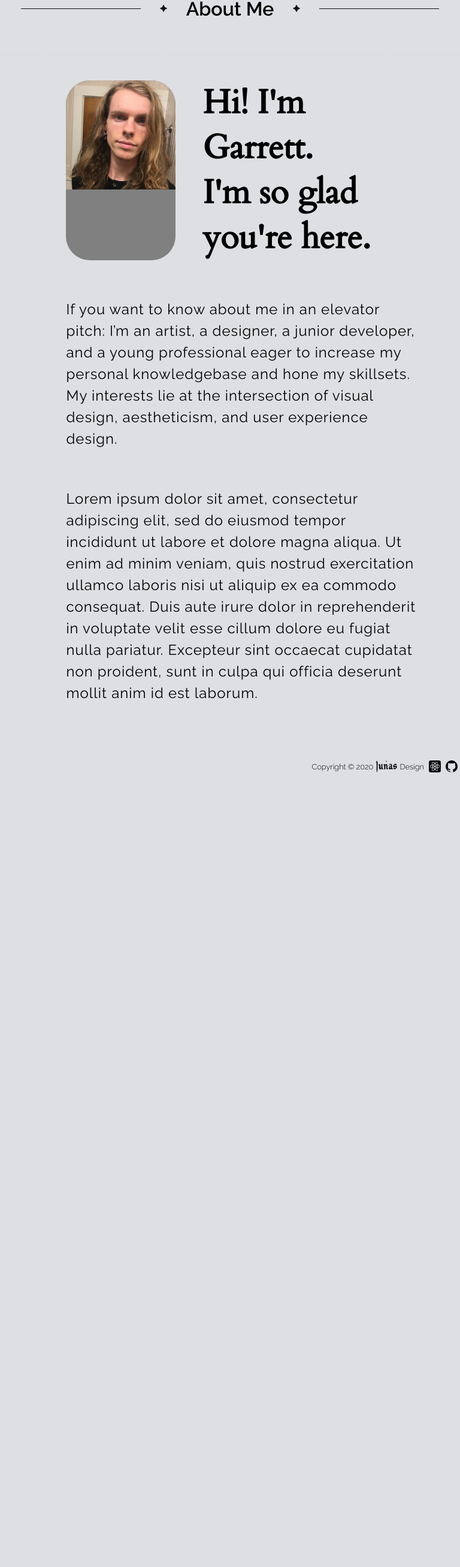
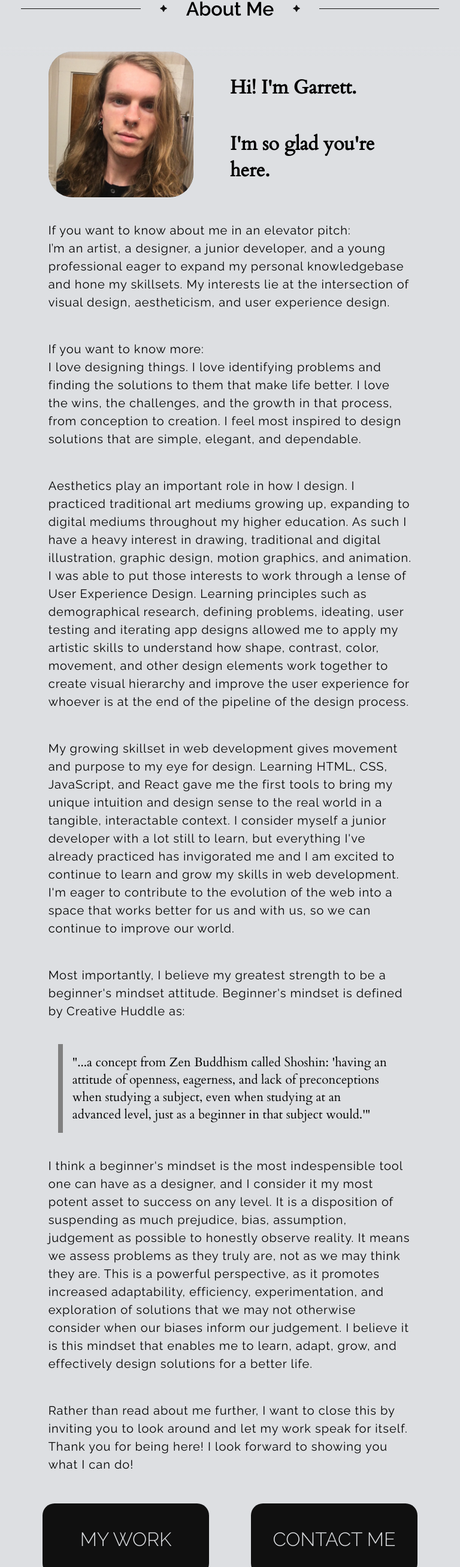
Before and after one commit to garrettruble1/portfolio-site, a React (Create React App) app: page /aboutme in a window 768 px wide. Shown: the part 86-2699 px from the top of the page at 60% size. Before the commit the page ends 1388 px from the top, so only its background shows below. Built offline with nearby package versions, Linux system fonts and the light colour scheme.

Commit message:
Finished About Me page

```diff
--- a/src/components/footer/Footer.css
+++ b/src/components/footer/Footer.css
@@ -1,6 +1,7 @@
 .footerContainer {
     height: 48px;
     width: 100%;
+    padding: 0px 4px;
     display: flex;
     justify-content: flex-end;
     align-items: center;
--- a/src/components/header/Header.css
+++ b/src/components/header/Header.css
@@ -92,7 +92,7 @@
 .headerLines {
     display: block;
     height: 1px;
-    width: 300px;
+    width: 350px;
     background-color: #101010;
     animation: headerLinesGrow;
     animation-duration: 0.4s;
@@ -104,7 +104,7 @@
 @keyframes headerLinesShrink {
 
     0% {
-        width: 300px;
+        width: 350px;
     }
 
     100% {
@@ -119,7 +119,7 @@
     }
 
     100% {
-        width: 300px;
+        width: 350px;
     }
 }
 
--- a/src/components/nav/Navigation.css
+++ b/src/components/nav/Navigation.css
@@ -81,7 +81,7 @@
   }
 
   .navItems {
-    margin: 0;
+    margin: 8px 0px;
     padding: 4px;
     width: 70%;
     height: 20%;
@@ -97,7 +97,7 @@
 
   .navLinks::before {
     position: absolute;
-    left: 16%;
+    left: 17%;
     height: 20px;
     width: 20px;
     content: '';
--- a/src/pages/aboutme/AboutMe.css
+++ b/src/pages/aboutme/AboutMe.css
@@ -11,6 +11,7 @@
     opacity: 0;
     grid-column-start: 3;
     grid-column-end: 7;
+    margin-bottom: 40px;
     padding-top: 100%;
     border-radius: 40px;
     overflow: hidden;
@@ -29,7 +30,7 @@
 .introTextRow {
     opacity: 0;
     grid-column-start: 8;
-    grid-column-end: 16;
+    grid-column-end: 15;
     display: flex;
     flex-direction: column;
     justify-content: space-evenly;
@@ -40,14 +41,69 @@
     font-size: 350%;
 }
 
-.elevatorText {
+.paragraphText {
     opacity: 0;
     grid-column-start: 3;
+    grid-column-end: 15;
+    margin: 20px 0px ;
+    font-size: 150%;
+    line-height: 160%;
+    letter-spacing: 1px;
+}
+
+.quote {
+    grid-column-start: 3;
+    grid-column-end: 15;
+    margin: 16px;
+    padding: 16px;
+    border-left: 8px solid grey;
+    font-family: 'Cardo', serif;
+    font-size: 150%;
+}
+
+.buttonContainer {
+    position: relative;
+    grid-column-start: 2;
     grid-column-end: 16;
-    margin-top: 64px;
-    font-size: 150%;
-    line-height: 150%;
-    letter-spacing: 1px;
+    height: 132px;
+    margin: 40px 0px;
+    padding: 16px;
+    display: flex;
+    justify-content: space-around;
+    align-items: center;
+}
+
+.innerNavButton {
+    display: flex;
+    justify-content: center;
+    align-items: center;
+    width: 40%;
+    height: 120px;
+    border: none;
+    border-radius: 20px;
+    background-color: #101010;
+    font-family: 'Raleway', serif;
+    font-size: 200%;
+    font-weight: 300;
+    color: #DDDFE2;
+    transition: 0.3s;
+}
+
+.innerNavButton:hover {
+    width: 42%;
+    height: 132px;
+    border: none;
+    border-radius: 20px;
+    background-color: #101010;
+    font-family: 'Raleway', serif;
+    font-size: 175%;
+    font-weight: 600;
+    cursor: pointer;
+    transition: 0.3s;
+}
+
+.innerNavButton:focus {
+    outline: none;
 }
 
 .contentFadeIn {
@@ -70,6 +126,100 @@
     }
 }
 
+/* ================================================= TABLET STYLES ================================================= */
+
+@media screen and (min-width: 667px) and (max-width: 1024px) {
+
+    .content {
+        display: grid;
+        grid-template-columns: 1fr 1fr 1fr 1fr 1fr 1fr 1fr 1fr 1fr 1fr 1fr 1fr;
+        width: 100%;
+        padding: 172px 20px 40px 20px;
+    }
+
+    .pictureFrame {
+        position: relative;
+        opacity: 0;
+        grid-column-start: 2;
+        grid-column-end: 6;
+        margin-bottom: 16px;
+        padding-top: 100%;
+        border-radius: 40px;
+        overflow: hidden;
+        background-color: grey;
+    }
+
+    .selfie {
+        position: absolute;
+        top: 0;
+        right: 0;
+        bottom: 0;
+        left: 0;
+        width: 100%;
+    }
+
+    .introTextRow {
+        opacity: 0;
+        grid-column-start: 7;
+        grid-column-end: 12;
+        display: flex;
+        flex-direction: column;
+        justify-content: space-evenly;
+    }
+
+    .introText {
+        font-family: 'Cardo', serif;
+        font-size: 200%;
+        padding: 12px 0px;
+    }
+
+    .paragraphText {
+        opacity: 0;
+        grid-column-start: 2;
+        grid-column-end: 12;
+        margin: 24px 0px;
+        font-size: 125%;
+        line-height: 150%;
+    }
+
+    .quote {
+        grid-column-start: 2;
+        grid-column-end: 12;
+        margin: 16px;
+        padding: 16px;
+        border-left: 8px solid grey;
+        font-family: 'Cardo', serif;
+        font-size: 130%;
+    }
+
+    .buttonContainer {
+        position: relative;
+        grid-column-start: 1;
+        grid-column-end: 13;
+        height: 132px;
+        margin: 20px 0px;
+        padding: 16px;
+        display: flex;
+        justify-content: space-around;
+        align-items: center;
+    }
+
+    .innerNavButton {
+        display: flex;
+        justify-content: center;
+        align-items: center;
+        width: 40%;
+        height: 120px;
+        border: none;
+        border-radius: 20px;
+        background-color: #101010;
+        font-family: 'Raleway', serif;
+        font-size: 200%;
+        font-weight: 300;
+        transition: 0.3s;
+    }
+}
+
 /* ================================================= MOBILE STYLES ================================================= */
 
 @media screen and (min-width: 320px) and (max-width: 667px) {
@@ -86,6 +236,7 @@
         opacity: 0;
         grid-column-start: 2;
         grid-column-end: 8;
+        margin-bottom: 16px;
         padding-top: 100%;
         border-radius: 40px;
         overflow: hidden;
@@ -122,13 +273,53 @@
         font-size: 300%;
     }
 
-    .elevatorText {
+    .paragraphText {
         opacity: 0;
         grid-column-start: 1;
         grid-column-end: 9;
-        margin-top: 16px;
+        margin: 24px 0px;
         font-size: 125%;
         line-height: 150%;
     }
 
+    .quote {
+        grid-column-start: 1;
+        grid-column-end: 9;
+        margin: 16px;
+        padding: 16px;
+        border-left: 8px solid grey;
+        font-family: 'Cardo', serif;
+        font-size: 130%;
+    }
+
+
+    .buttonContainer {
+        position: relative;
+        grid-column-start: 1;
+        grid-column-end: 9;
+        height: 300px;
+        margin: 20px 0px;
+        padding: 8px;
+        display: flex;
+        flex-direction: column;
+        justify-content: space-around;
+        align-items: center;
+    }
+
+    .innerNavButton {
+        display: flex;
+        justify-content: center;
+        align-items: center;
+        margin: 16px;
+        width: 100%;
+        height: 80px;
+        border: none;
+        border-radius: 20px;
+        background-color: #101010;
+        font-family: 'Raleway', serif;
+        font-size: 200%;
+        font-weight: 300;
+        transition: 0.3s;
+    }
+
 }
--- a/src/pages/aboutme/AboutMe.js
+++ b/src/pages/aboutme/AboutMe.js
@@ -1,5 +1,5 @@
 import React from 'react';
-import { withRouter } from 'react-router-dom';
+import { withRouter, Link } from 'react-router-dom';
 import './AboutMe.css';
 import Header from '../../components/header/Header.js';
 import Selfie from '../../imgs/selfie.JPG';
@@ -10,7 +10,7 @@ class AboutMe extends React.Component {
         this.state = {
             pictureFrame: "pictureFrame",
             introTextRow: "introTextRow",
-            elevatorText: "elevatorText",
+            paragraphText: "paragraphText",
         }
     }
 
@@ -27,7 +27,7 @@ class AboutMe extends React.Component {
         }, 400)
         setTimeout(() => {
             this.setState({
-            elevatorText: "elevatorText contentFadeIn",
+            paragraphText: "paragraphText contentFadeIn",
             })
         }, 600)
     }
@@ -36,7 +36,7 @@ class AboutMe extends React.Component {
         this.setState({
             pictureFrame: "pictureFrame",
             introTextRow: "introTextRow",
-            elevatorText: "elevatorText",
+            paragraphText: "paragraphText",
         })
     }
 
@@ -55,22 +55,72 @@ class AboutMe extends React.Component {
                         <h2 className="introText">I'm so glad you're here.</h2>
                     </span>
 
-                    <p className={this.state.elevatorText}>If you want to know about me in an elevator pitch:
+                    <p className={this.state.paragraphText}>If you want to know about me in an elevator pitch: <br />
                         I’m an artist, a designer, a junior developer, and a young professional eager
-                        to increase my personal knowledgebase and hone my skillsets. My interests lie at the intersection of visual
+                        to expand my personal knowledgebase and hone my skillsets. My interests lie at the intersection of visual
                         design, aestheticism, and user experience design.
                     </p>
 
-                    <p className={this.state.elevatorText}>Lorem ipsum dolor sit amet, consectetur adipiscing elit,
-                        sed do eiusmod tempor incididunt ut labore et dolore
-                        magna aliqua. Ut enim ad minim veniam, quis nostrud
-                        exercitation ullamco laboris nisi ut aliquip ex ea
-                        commodo consequat. Duis aute irure dolor in
-                        reprehenderit in voluptate velit esse cillum
-                        dolore eu fugiat nulla pariatur. Excepteur sint
-                        occaecat cupidatat non proident, sunt in culpa qui
-                         officia deserunt mollit anim id est laborum.
+                    <p className={this.state.paragraphText}>
+                        If you want to know more: <br />
+                        I love designing things. I love identifying problems and finding the solutions to them that make
+                        life better. I love the wins, the challenges, and the growth in that process, from conception to creation.
+                        I feel most inspired to design solutions that are simple, elegant, and dependable.
                     </p>
+
+                    <p className={this.state.paragraphText}>
+                        Aesthetics play an important role in how I design. I practiced traditional art mediums growing up,
+                        expanding to digital mediums throughout my higher education. As such I have a heavy interest in drawing,
+                        traditional and digital illustration, graphic design, motion graphics, and animation. I was able to put
+                        those interests to work through a lense of User Experience Design. Learning principles such as demographical
+                        research, defining problems, ideating, user testing and iterating app designs allowed me to apply my artistic
+                        skills to understand how shape, contrast, color, movement, and other design elements work together to create
+                        visual hierarchy and improve the user experience for whoever is at the end of the pipeline of the design process.
+                    </p>
+
+                    <p className={this.state.paragraphText}>
+                        My growing skillset in web development gives movement and purpose to my eye for design. Learning
+                        HTML, CSS, JavaScript, and React gave me the first tools to bring my unique intuition and design sense
+                        to the real world in a tangible, interactable context. I consider myself a junior developer with
+                        a lot still to learn, but everything I've already practiced has invigorated me and I am excited
+                        to continue to learn and grow my skills in web development. I'm eager to contribute to the
+                        evolution of the web into a space that works better for us and with us, so we can continue
+                        to improve our world.
+                    </p>
+
+                    <p className={this.state.paragraphText}>
+                        Most importantly, I believe my greatest strength to be a beginner's mindset attitude. Beginner's
+                        mindset is defined by Creative Huddle as:
+                    </p>
+
+                    <blockquote cite="https://www.creativehuddle.co.uk/how-to-adopt-a-beginners-mindset/" className="quote">
+                        "...a concept from Zen Buddhism called Shoshin:
+                        'having an attitude of openness, eagerness, and lack of preconceptions when
+                        studying a subject, even when studying at an advanced level, just as a
+                        beginner in that subject would.'"
+                    </blockquote>
+
+                    <p className={this.state.paragraphText}>
+                        I think a beginner's mindset is the most indespensible tool one can have as a designer, and I
+                        consider it my most potent asset to success on any level. It is a disposition of suspending
+                        as much prejudice, bias, assumption, judgement as possible to honestly observe reality. It means we
+                        assess problems as they truly are, not as we may think they are. This is a powerful perspective,
+                        as it promotes increased adaptability, efficiency, experimentation, and exploration of solutions that we
+                        may not otherwise consider when our biases inform our judgement. I believe it is this mindset
+                        that enables me to learn, adapt, grow, and effectively design solutions for a better life.
+                    </p>
+
+                    <p className={this.state.paragraphText}>
+                        Rather than read about me further, I want to close this by inviting you to look around and
+                        let my work speak for itself. Thank you for being here! I look forward to showing you what I
+                        can do!
+                    </p>
+
+                    <div className="buttonContainer">
+                        <Link to="/mywork" className="innerNavButton">MY WORK</Link>
+                        <Link to="/contact" className="innerNavButton">CONTACT ME</Link>
+                    </div>
+
                 </div>
             </div>
         )
```
